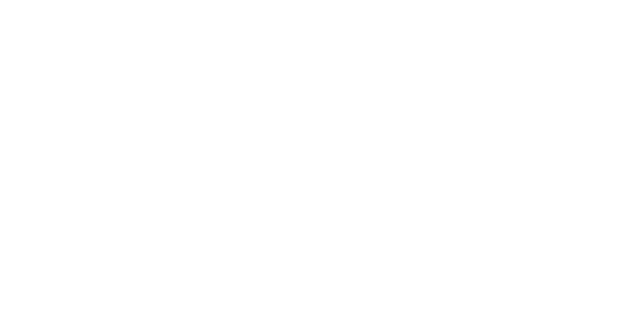
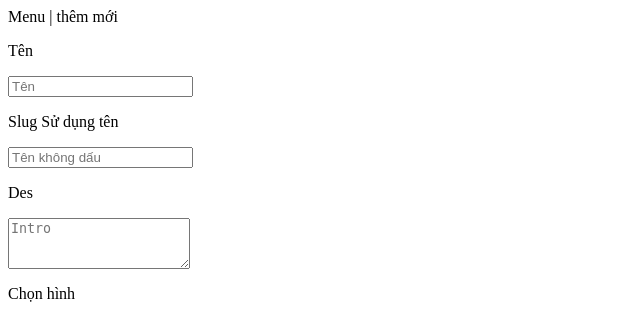
Before and after one commit to vanphonggiang/code-php-thuan-tin-tuc, a PHP site: page /admin/view/menu/add.php in a window 1280 px wide. Before the commit the part shown is empty. Shown: the top 316 px of the page, without its empty margins (0-640 px from the left). Run offline with PHP 8.4, Linux system fonts and the light colour scheme.

Commit message:
Thêm mới menu

```diff
--- a/admin/lib/crop/css/style-example.css
+++ b/admin/lib/crop/css/style-example.css
@@ -14,7 +14,7 @@
 }
 
 .simple-cropper-images{
-  width: 820px;
+  width: auto;
   margin: 0 auto 20px;
 
 }
--- a/admin/view/menu/add.php
+++ b/admin/view/menu/add.php
@@ -1,3 +1,61 @@
 <?php
+if(isset($_POST['add']))
+{
+	if($_POST['base64Image'] != '')
+	{
+		$hinh = $_POST['slug'].".jpg";
+		file_put_contents('../uploads/menu/'.$hinh, file_get_contents($_POST['base64Image']));
+	}
+	else
+	{
+		$hinh = NULL;
+	}
+	$ten = $_POST['ten'];
+	$slug = $_POST['slug'];
+	$des = $_POST['des'];
+	$query->ThemMoi("menu", ["ten", "slug", "des", "hinh"], ["ten" => $ten, "slug" => $slug, "des" => $des, "hinh" => $hinh]);
+	header("location:./");
+}
+?>
+<!-- Css files-->
+<link rel="stylesheet" type="text/css" href="lib/crop/css/style.css" />
+<link rel="stylesheet" type="text/css" href="lib/crop/css/style-example.css" />
+<link rel="stylesheet" type="text/css" href="lib/crop/css/jquery.Jcrop.min.css" />
 
-?>
+<!-- Js files-->
+<script src="lib/crop/scripts/jquery.Jcrop.js"></script>
+<script src="lib/crop/scripts/jquery.SimpleCropper.js"></script>
+<main>
+	<section class="blog">
+		<div class="bread">
+			<div class="left">
+				<span>Menu</span>
+				<span class="ngan"> | </span>
+				<span>thêm mới</span>
+			</div>
+		</div>
+
+		<form method="post" enctype="multipart/form-data" class="no-tab">
+			<p class="tit">Tên</p>
+			<input type="text" name="ten" placeholder="Tên" autocomplete="off" required />
+
+			<p class="tit">Slug <span class="using-name">Sử dụng tên</span></p>
+			<input type="text" name="slug" placeholder="Tên không dấu" autocomplete="off" required />
+
+			<p class="tit">Des</p>
+			<textarea rows="3" name="des" placeholder="Intro" placeholder="Description"></textarea>
+
+			<p class="tit">Chọn hình</p>
+			<div class="simple-cropper-images">
+				<div class="cropme" style="width: 500px; height: 282px;"></div>
+			</div>
+			<input type="hidden" name="base64Image" value=""/>
+
+			<div class="clear"></div>
+
+			<p class="tit"></p>
+			<input type="submit" name="add" value="Add" />
+		</form>
+		<script>$('.cropme').simpleCropper();</script>
+	</section>
+</main>
```
Also changed, not shown: uploads/menu/h.jpg (added).
